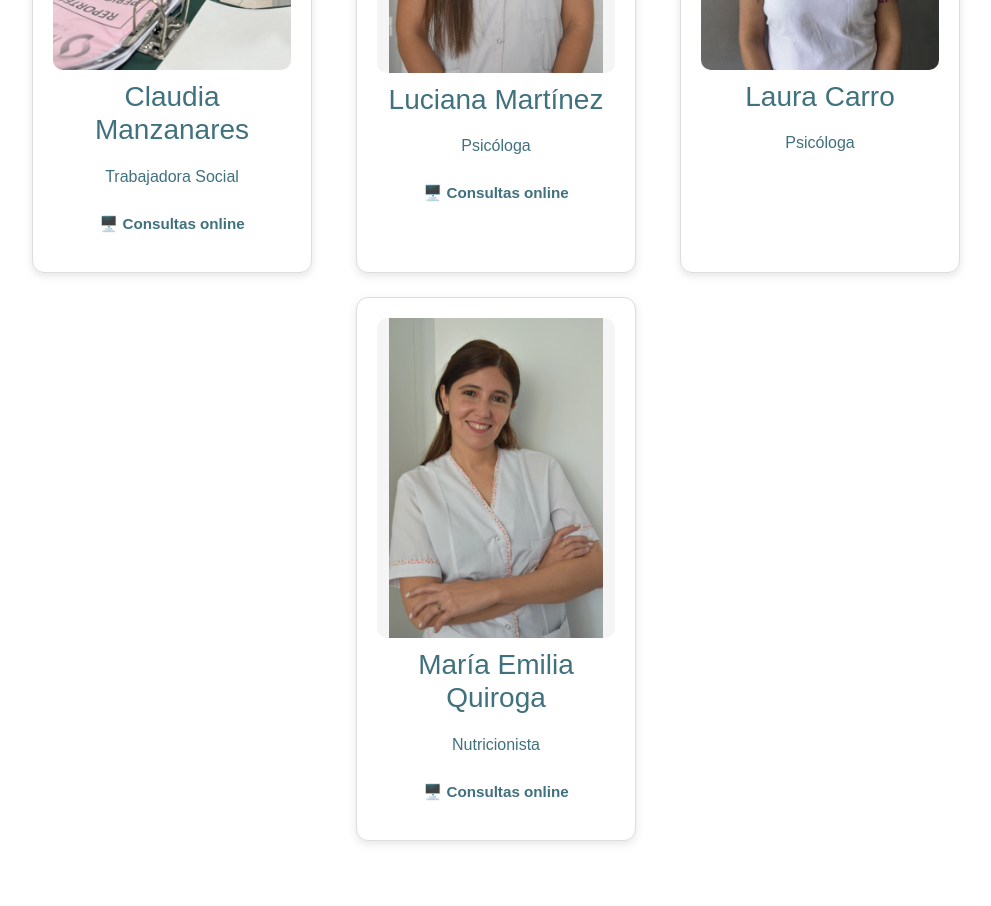
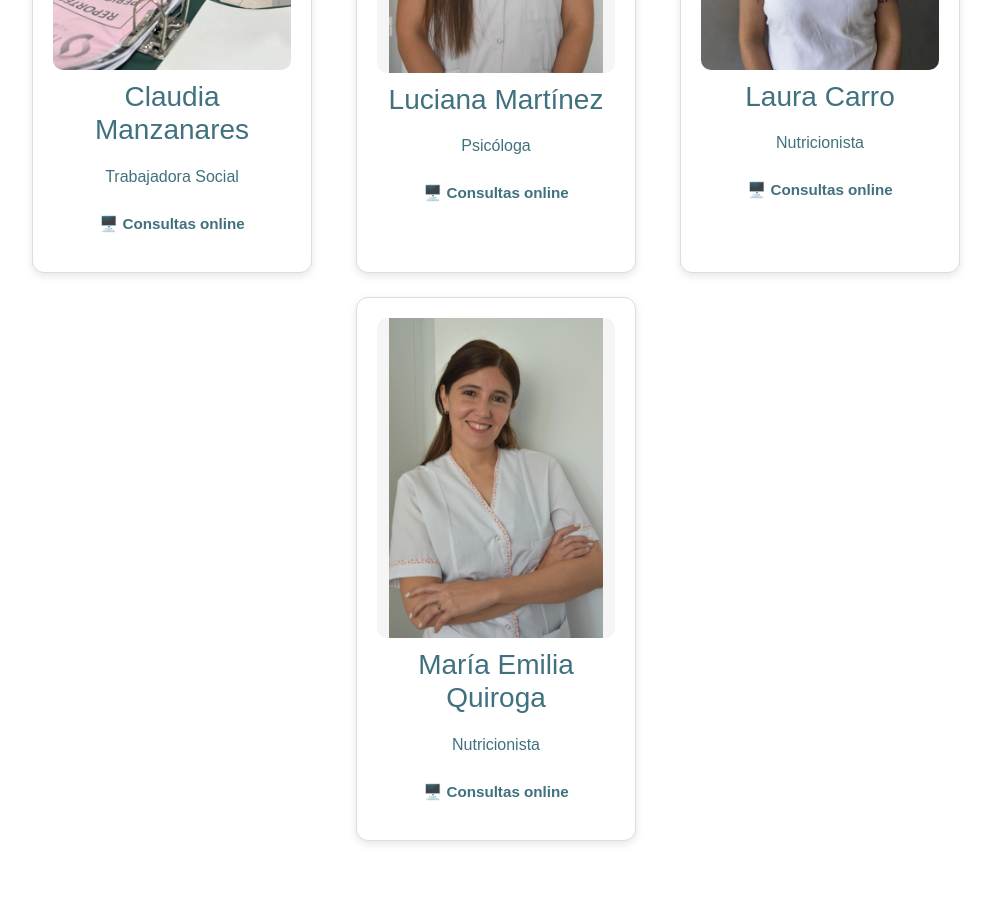
Before and after one commit to francocor/Nefrogem, a React (Vite) app: page /equipo-nefrogen in a window 1280 px wide. Shown: the part 1740-2646 px from the top of the page, without its empty margins (134-1125 px from the left). Built offline with nearby package versions, Linux system fonts and the light colour scheme; a web font is replaced by a local one.

Commit message:
correccion en LauraCarro

```diff
--- a/src/pages/EquipoNefrogen.jsx
+++ b/src/pages/EquipoNefrogen.jsx
@@ -38,7 +38,7 @@ const sections = [
     members: [
       { image: claudiamanzanares, name: "Claudia Manzanares", description: "Trabajadora Social", online: true },
       { image: martinezluciana, name: "Luciana Martínez", description: "Psicóloga", online: true },
-      { image: lauracarro, name: "Laura Carro", description: "Psicóloga" },
+      { image: lauracarro, name: "Laura Carro", description: "Nutricionista", online: true },
       { image: quirogamariaemilia, name: "María Emilia Quiroga", description: "Nutricionista", online: true },
     ],
   },
```
